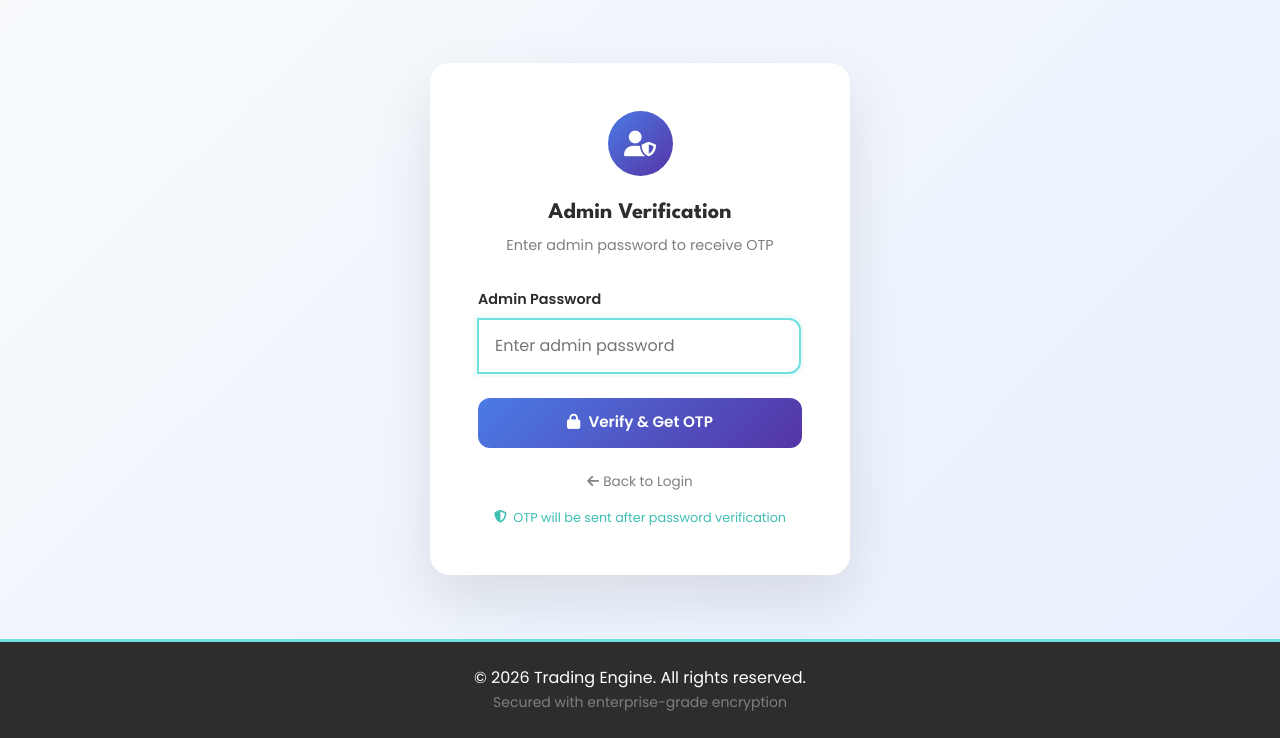
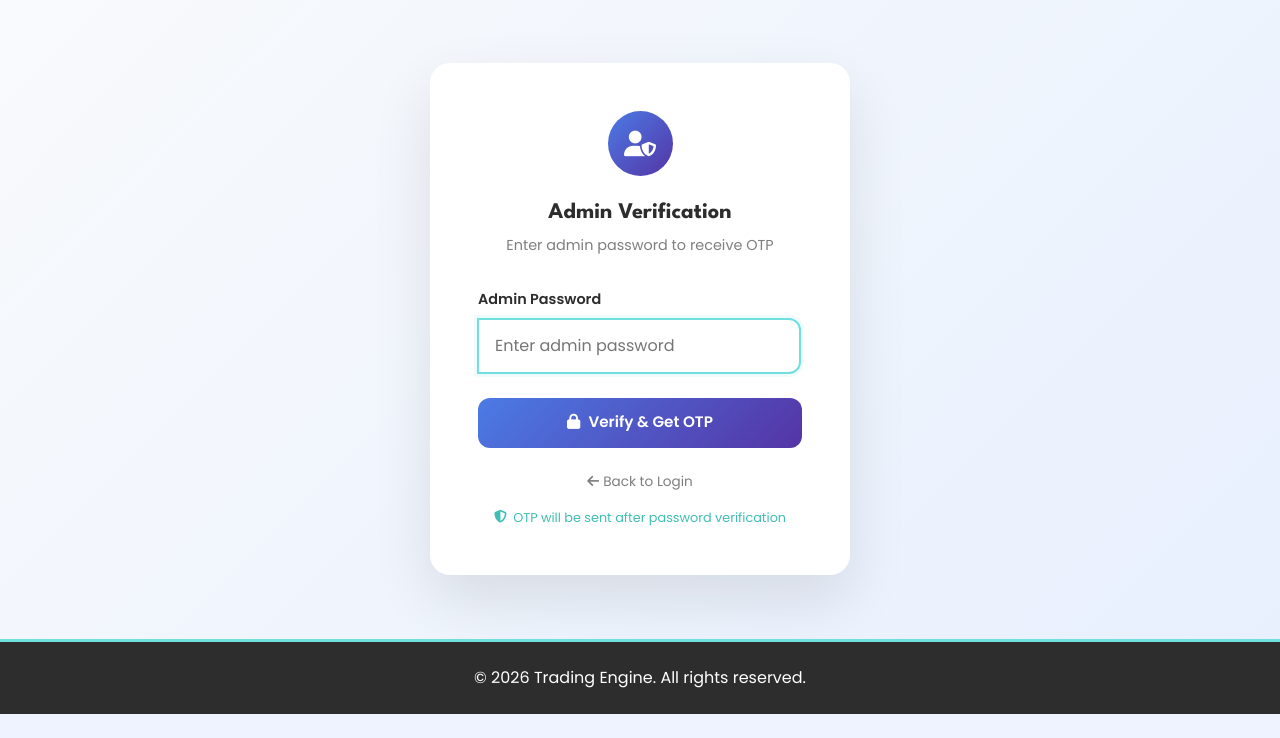
Before and after one commit to NDBOSSY/LWIX, a Flask app: page /admin-password in a window 1280 px wide. Shown: the part 95-833 px from the top of the page. After the commit the page ends 809 px from the top, so only its background shows below. Run offline with Flask 3, Linux system fonts and the light colour scheme; some libraries are stand-ins or nearby versions.

Commit message:
Update base.html

```diff
--- a/templates/base.html
+++ b/templates/base.html
@@ -518,7 +518,6 @@
     <footer>
         <div class="container text-center">
             <p class="mb-0">&copy; 2026 Trading Engine. All rights reserved.</p>
-            <small>Secured with enterprise-grade encryption</small>
         </div>
     </footer>
 
```
